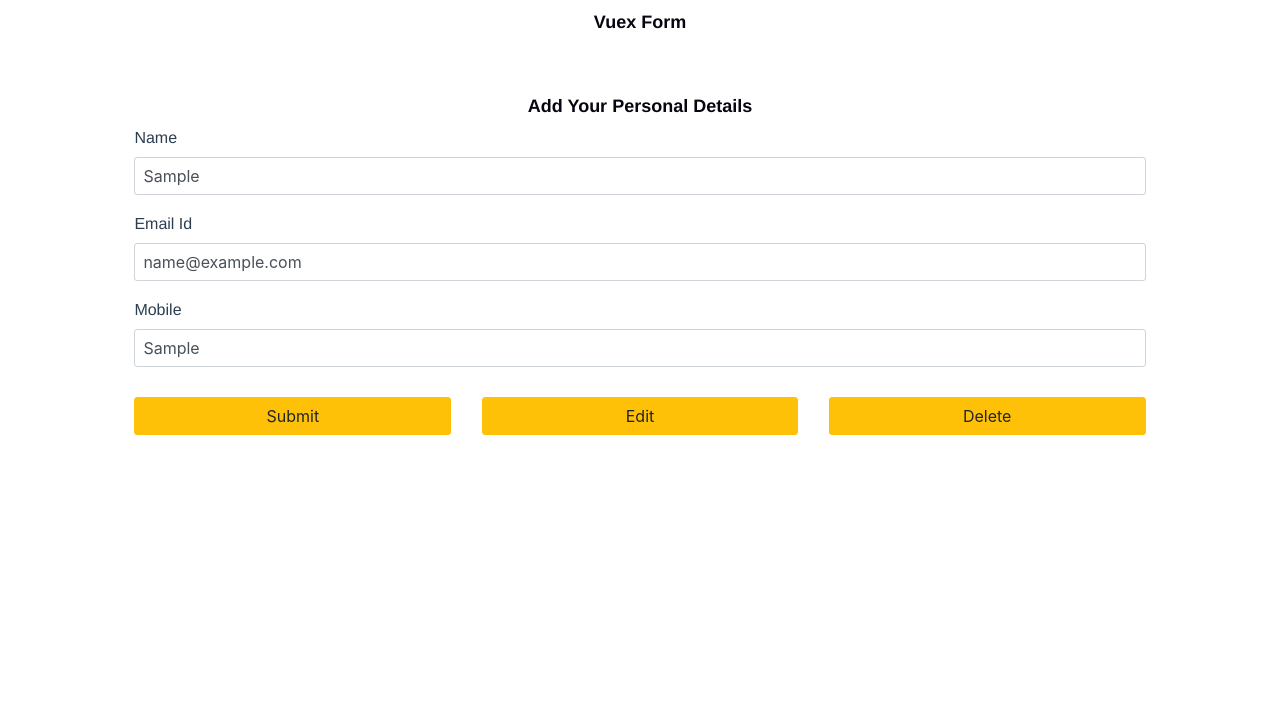
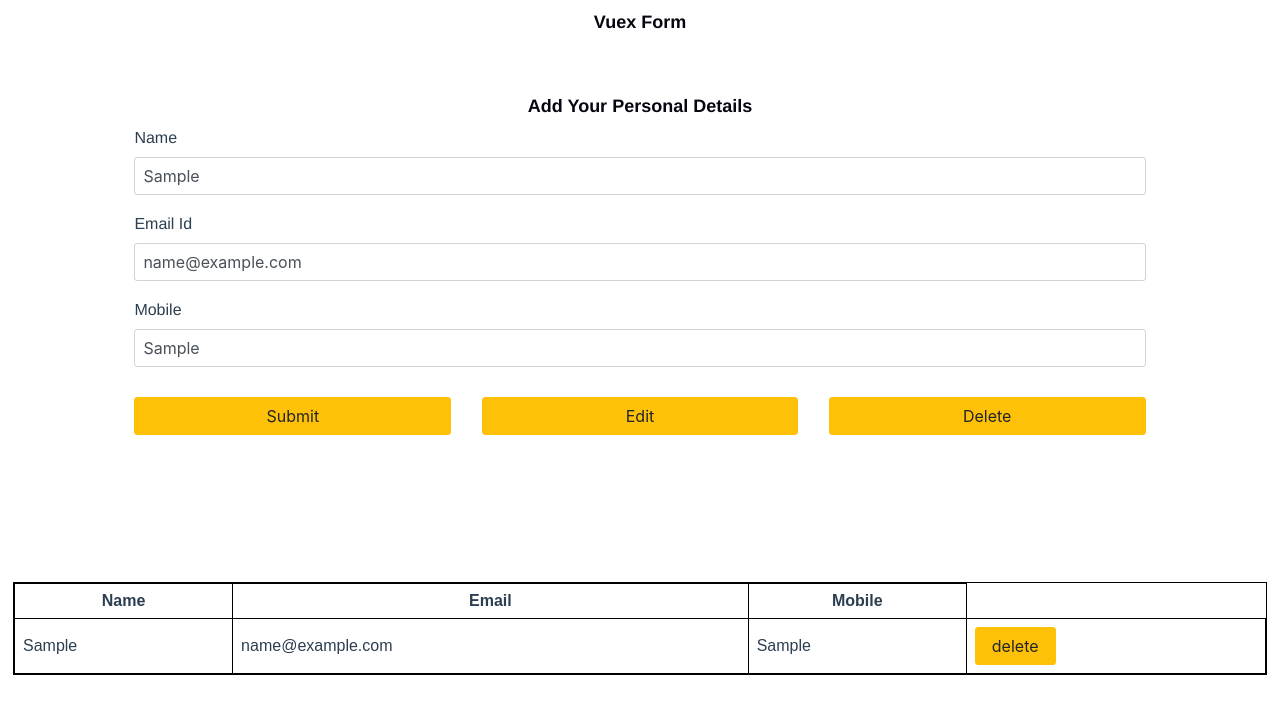
Before and after one commit to Anandsquash/myapp, a Vue app in the folder sample/: page /test in a window 1280 px wide. Both pictures are taken after typing "Sample", "name@example.com", "Sample" into the empty fields and a click on the button "Submit". Shown: the top 714 px of the page. Built offline with nearby package versions, Linux system fonts and the light colour scheme.

Commit message:
vuexformchanges

```diff
--- a/sample/src/components/test.vue
+++ b/sample/src/components/test.vue
@@ -4,16 +4,16 @@
         <h1>Add Your Personal Details</h1>
     <div class="name">
         <label>Name </label>
-      <InputText v-model="formData.name" id="name" placeholder="Full name" class="textBox" />
+      <InputText v-model="formData.name" @onInput="getFormData($event,'name')" id="name" placeholder="Full name" class="textBox" />
       <!-- <label for="username">Username</label> -->
     </div>
     <div>
         <label>Email Id </label>
-      <InputText v-model="formData.mail"  id="mail" placeholder="Email" class="textBox" />
+      <InputText v-model="formData.mail" @onInput="getFormData($event,'mail')" id="mail" placeholder="Email" class="textBox" />
     </div>
     <div>
         <label>Mobile </label>
-      <InputText v-model="formData.mobile"  id="mobile" placeholder="Mobile" class="textBox" />
+      <InputText v-model="formData.mobile" @onInput="getFormData($event,'mobile')" id="mobile" placeholder="Mobile" class="textBox" />
     </div>
     <div class="footer">
             <Button label="Submit" class="textBox" @click="submit"/>
@@ -21,9 +21,34 @@
             <Button label="Delete" class="textBox" @click="Delete"/>
         </div>
     </div>
+    <div v-for="(user, index) in users" :key="user">
+      <form id="form1">
+      <div style="border:black 1px solid;margin:5px" >
+        <table class="col">
+      <thead>
+        <tr>
+          <th>Name</th>
+          <th>Email</th>
+          <th>Mobile</th>
+        </tr>
+      </thead>
+      <tbody>
+        <tr>
+          <!-- <th scope="row">{{ ++index }}</th> -->
+          <td>{{user.name}}</td>
+          <td>{{user.email}}</td>
+          <td>{{user.mobile}}</td>
+          <td><Button @click="deleteUser(index)">delete</Button></td>
+        </tr>
+      </tbody>
+    </table>
+    </div>
+    </form>
+    </div>
 </template>
 <script>
 import { mapActions, mapGetters } from "vuex";
+import createStore from './../store/index.js'
 
 export default {
   name: "test",
@@ -35,25 +60,40 @@
         mobile:"",
 
       },
+      users:createStore.state.property
 
     }
 
   } ,
+  // setup() {
+  //   const users = createStore.state.property;
+  //   return { users }
+  // },
   methods:{
     ...mapActions([
       "addProperty",
+      "deleteProperty"
     ]),
-    // getFormData(value, fieldName) {
-    //  this.formData[fieldName] = value
-    //   this.formData = { ...this.formData }
-    //   console.log('formData====>',this.formData);
-    //   // this.formData =this.properties[this.$route.params.id]
+    getFormData(value, fieldName) {
+     this.formData[fieldName] = value
+      this.formData = { ...this.formData }
+      console.log(value)
+      console.log('formData====>',this.formData);
+      // this.formData =this.properties[this.$route.params.id]
 
-    // },
+    },
     submit() {
 
-      this.addProperty(this.formData)
-      console.log('submit_profile==>>',this.formData)
+      // this.addProperty(this.formData)
+      // console.log('submit_profile==>>',this.formData)
+      this.addProperty({
+          name: this.formData.name,
+          email: this.formData.mail,
+          mobile:this.formData.mobile
+        })
+    },
+    deleteUser(index){
+      this.deleteProperty(index);
     }
   },
   computed:{
@@ -73,3 +113,17 @@
   // ])
 };
 </script>
+<style >
+.col {
+  font-family: Arial, Helvetica, sans-serif;
+  border-collapse: collapse;
+  width: 100% !important;
+
+
+}
+ td,th {
+  border: 1px solid black;
+  padding: 8px;
+
+}
+</style>
--- a/sample/src/store/index.js
+++ b/sample/src/store/index.js
@@ -40,14 +40,6 @@
       //   name:"anaand",
       //   mobile:"867896868"
       // },
-      // {
-      //   name:"Balaji",
-      //   mobile:"867896868"
-      // },
-      // {
-      //   name:"RamG",
-      //   mobile:"867896868"
-      // }
     ]
   },
   getters:{
@@ -55,15 +47,23 @@
 
   },
   mutations:{
-    addProperty({ property }, payload) {
+    addProperty1({ property }, payload) {
       property.push(payload)
       console.log('property=>>',property)
     },
+    deleteProperty1({property},payload){
+      //property.pop()
+      property.splice(payload, 1);
+      console.log('property=>>',property,payload)
+    }
   },
   actions:
   {
     addProperty(context, payload) {
-      context.commit("addProperty", payload)
+      context.commit("addProperty1", payload)
     },
+    deleteProperty(context,payload){
+      context.commit("deleteProperty1",payload)
+    }
   }
 })
```
